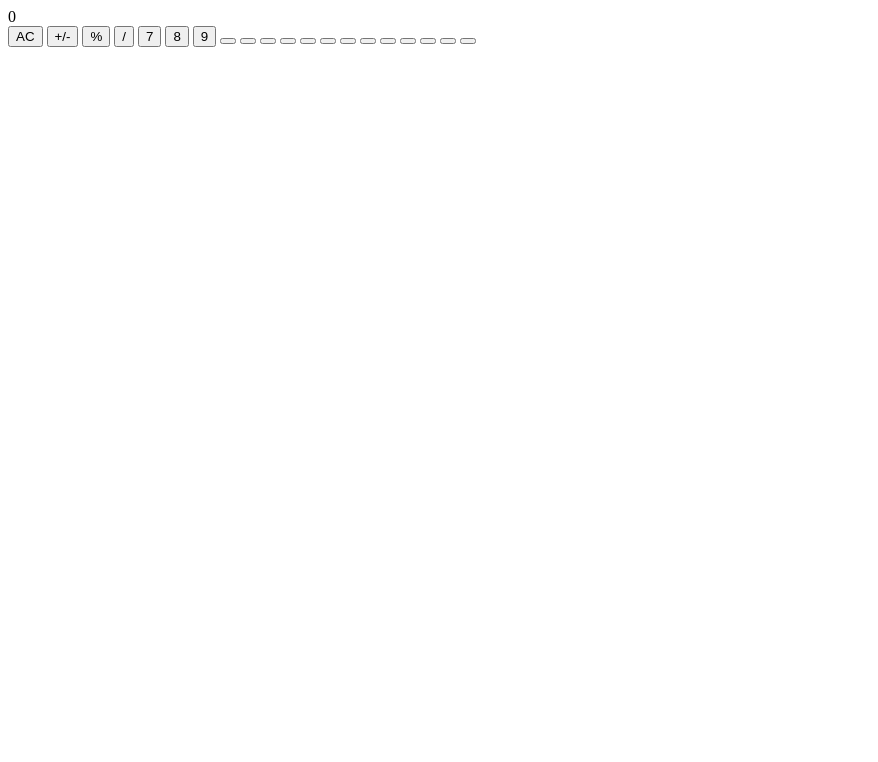
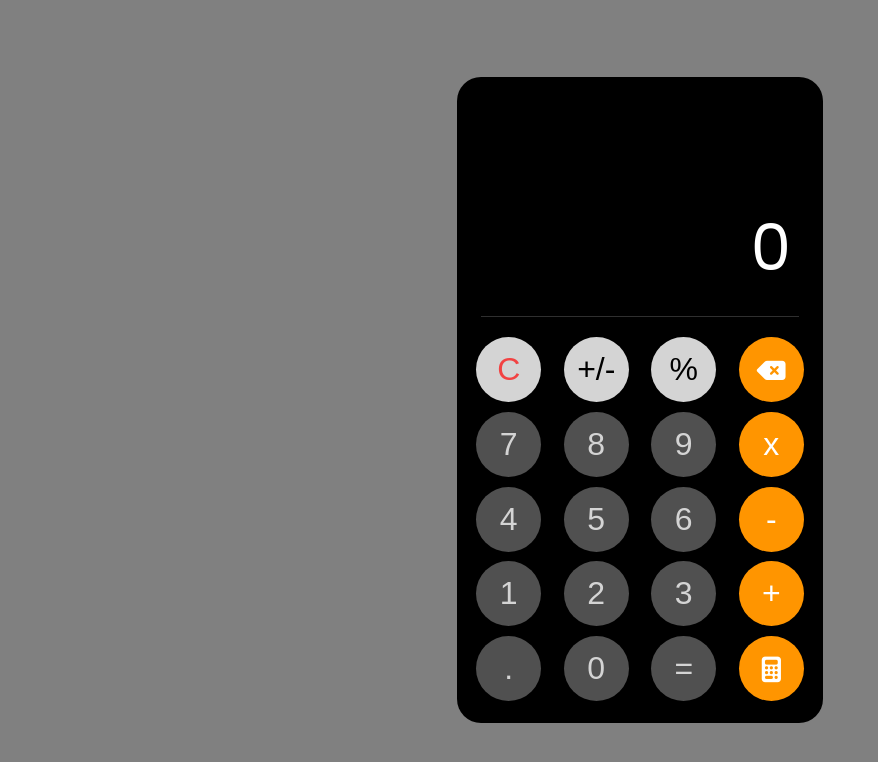
Before and after one commit to ha-rshh/Scientfic-Calculator, a plain HTML site: page index.html in a window 1280 px wide. Shown: the whole page, without its empty margins (0-878 px from the left). Drawn offline with Linux system fonts and the light colour scheme.

Commit message:
css updated

```diff
--- a/index.html
+++ b/index.html
@@ -4,6 +4,8 @@
     <meta charset="UTF-8">
     <meta http-equiv="X-UA-Compatible" content="IE=edge">
     <meta name="viewport" content="width=device-width, initial-scale=1.0">
+    <link rel="stylesheet" href="style.css">
+    <link rel="stylesheet" href="https://cdnjs.cloudflare.com/ajax/libs/font-awesome/6.2.1/css/all.min.css" integrity="sha512-MV7K8+y+gLIBoVD59lQIYicR65iaqukzvf/nwasF0nqhPay5w/9lJmVM2hMDcnK1OnMGCdVK+iQrJ7lzPJQd1w==" crossorigin="anonymous" referrerpolicy="no-referrer" />
     <title>Calculator</title>
 </head>
 <body>
@@ -11,27 +13,28 @@
         <div class="result">
             <span>0</span>
         </div>
+        <p class="line"></p>
         <div class="buttons">
-            <button>AC</button>
-            <button>+/-</button>
-            <button>%</button>
-            <button>/</button>
-            <button>7</button>
-            <button>8</button>
-            <button>9</button>
-            <button></button>
-            <button></button>
-            <button></button>
-            <button></button>
-            <button></button>
-            <button></button>
-            <button></button>
-            <button></button>
-            <button></button>
-            <button></button>
-            <button></button>
-            <button></button>
-            <button></button>
+            <button class="item gray clear">C</button>
+            <button class="item gray negative">+/-</button>
+            <button class="item gray percent sign">%</button>
+            <button class="item yellow deleteIcon"><i class="fa-solid fa-delete-left"></i></button>
+            <button class="item number">7</button>
+            <button class="item number">8</button>
+            <button class="item number">9</button>
+            <button class="item yellow sign">x</button>
+            <button class="item number">4</button>
+            <button class="item number">5</button>
+            <button class="item number">6</button>
+            <button class="item yellow sign"> -</button>
+            <button class="item number">1</button>
+            <button class="item number">2</button>
+            <button class="item number">3</button>
+            <button class="item yellow sign plus">+</button>
+            <button class="item decimal">.</button>
+            <button class="item number itemZero">0</button>
+            <button class="item equals"> = </button>
+            <button class="item yellow switch"><i class="fa-solid fa-calculator"></i></button>
         </div>
     </div>
     <script src="script.js"></script>
--- a/style.css
+++ b/style.css
@@ -1,5 +1,95 @@
+@import url('https://fonts.googleapis.com/css2?family=Poppins:wght@400;500&display=swap');
+
 *{
-    box-sizing: border-box;
     margin: 0;
-    padding:0;
+    padding: 0;
+    box-sizing: border;
 }
+
+body{
+    background-color: gray;
+    min-height: 100vh;
+    display: flex;
+    justify-content: center;
+    font-family: 'Poppins', sans-serif;
+    align-items: center;
+}
+.container{
+    padding: 0.5rem;
+    min-width:350px;
+    max-width: max-content;
+    height: 630px;
+    min-height: max-content;
+    background-color: black;
+    border-radius: 1.5rem;
+}
+.line{
+    border-top: 1px solid #50505098;
+    margin: 1rem;
+}
+.result{
+    padding: 0.3rem 1rem;
+    border-radius: 1rem;
+    font-size: 4rem;
+    display: flex;
+    align-items: flex-end;
+    justify-content: flex-end;
+    margin: 1rem 0.5rem;
+    height: 30%;
+    color: white;
+}
+.buttons{
+    /* width: %; */
+    display: grid;
+    margin: 0 auto;
+    grid-template-columns: repeat(4, 1fr);
+    grid-template-rows: repeat(5, 1fr);
+    justify-items: center;
+}
+
+
+.buttons button{
+
+    width: 65px;
+    height: 65px;
+    border: none;
+    font-size: 2rem;
+    margin: 0.3rem;
+    border-radius: 50%;
+}
+button:focus{
+    outline: 2px solid rgb(138, 138, 138);
+    transition: all 0.1s ease-out;
+}
+.fa-solid{
+    font-size: 1.6rem;
+}
+.item{
+    background-color: #505050;
+    color: #D4D4D4;
+}
+.item:hover{
+    cursor: pointer;
+}
+.item:active{
+    background-color: rgba(245, 245, 245, 0.233);
+}
+.gray{
+    background-color: #D4D4D4;
+    color: black;
+}
+.gray:active{
+    background-color: #aaaaaa;
+
+}
+.yellow{
+    background-color: #FF9500;
+    color: white;
+}
+.yellow:active{
+    background-color: #dd8202;
+
+}
+.clear{
+    color: #ff0000b0;
+}
```
